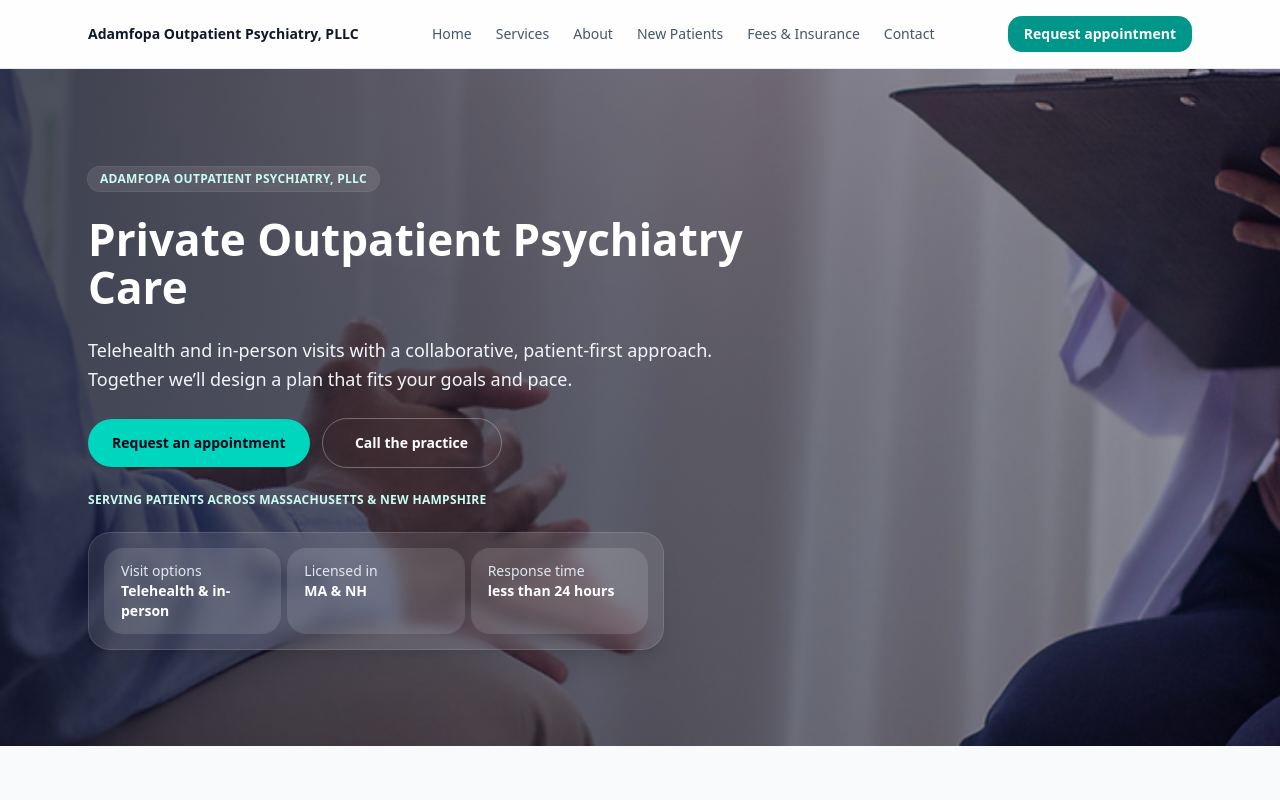
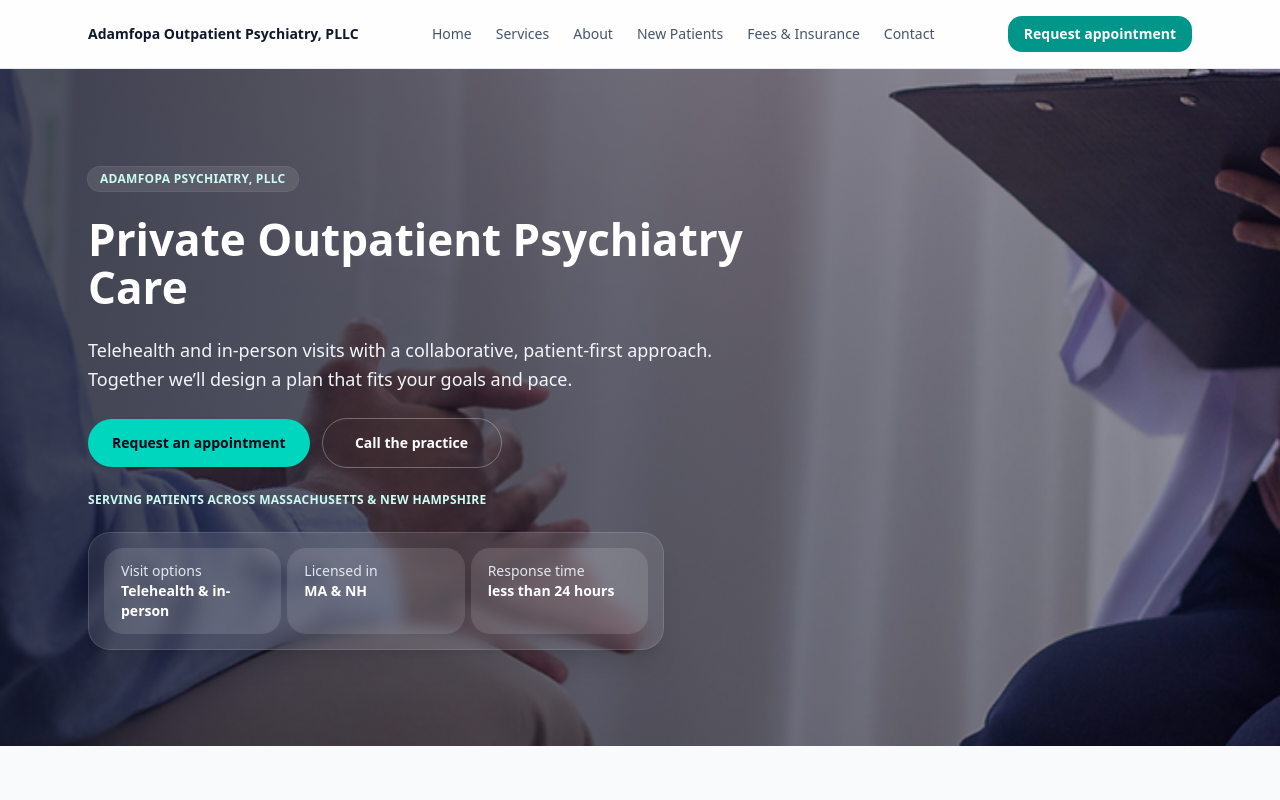
Before and after one commit to Evertte/adamfopa-psychiatry-website, a Next.js app: page / in a window 1280 px wide. Shown: the top 800 px of the page. Built offline with nearby package versions, Linux system fonts and the light colour scheme.

Commit message:
fix: correct spelling in heroContent overline

```diff
--- a/src/content/home.ts
+++ b/src/content/home.ts
@@ -1,5 +1,5 @@
 export const heroContent = {
-  overline: "Adamfopa Outpatient Psychiatry, PLLC",
+  overline: "Adamfopa Psychiatry, PLLC",
   title: "Private Outpatient Psychiatry Care",
   subtitle:
     "Telehealth and in-person visits with a collaborative, patient-first approach. Together we’ll design a plan that fits your goals and pace.",
```
